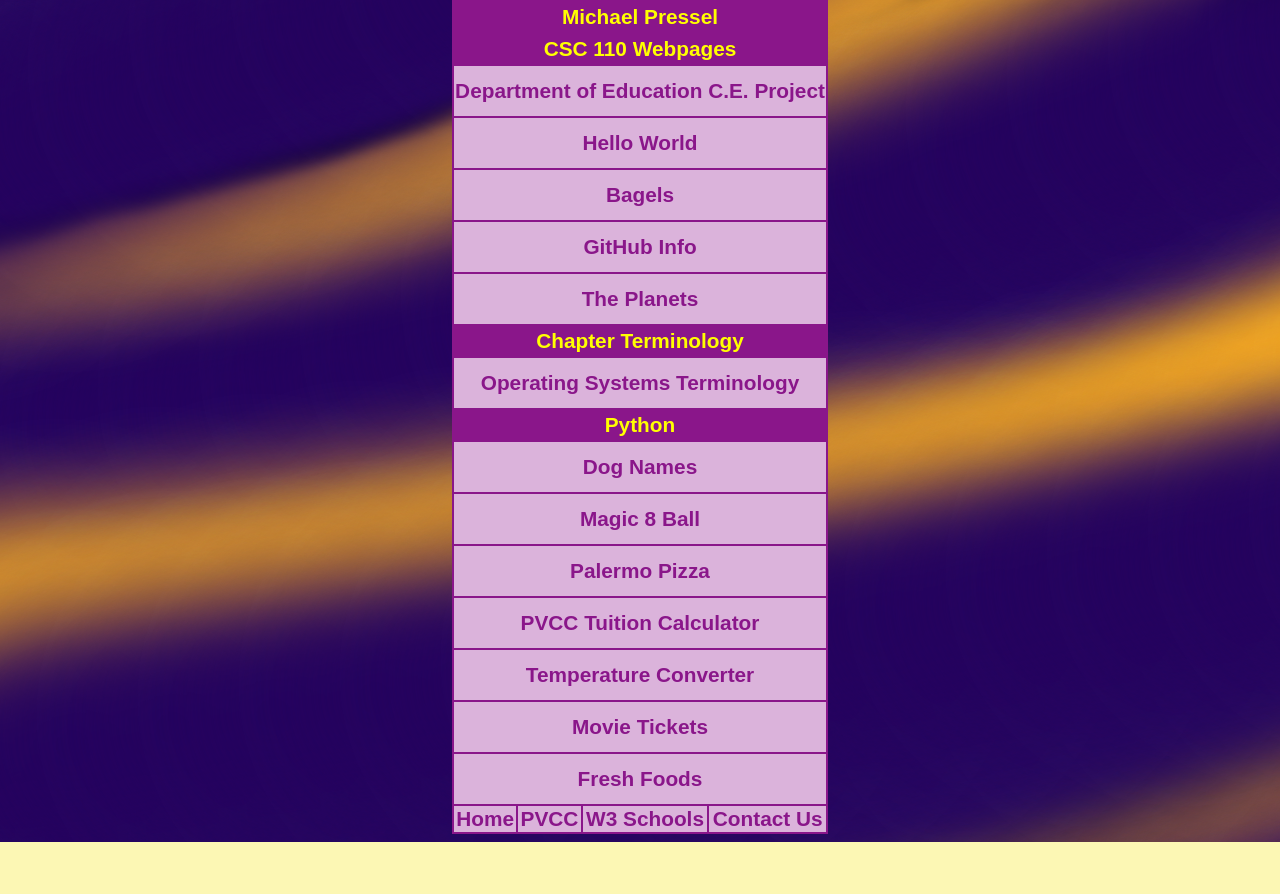
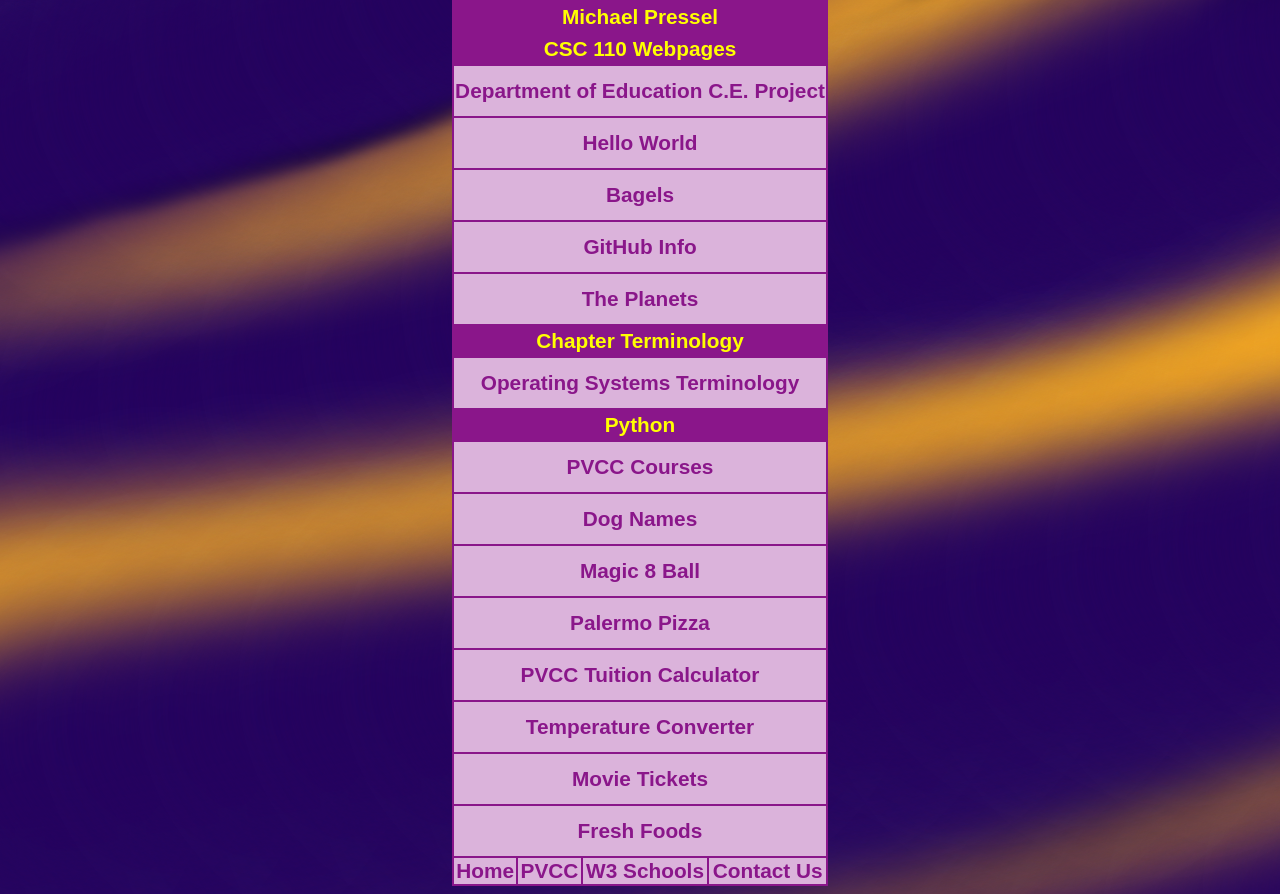
Before and after one commit to mpressel-pvcc/mpressel-pvcc.github.io, a plain HTML site: page index.html in a window 1280 px wide. Before the commit the page ends 842 px from the top, so only its background shows below. Drawn offline with Linux system fonts and the light colour scheme.

Commit message:
Update index.html

```diff
--- a/index.html
+++ b/index.html
@@ -72,6 +72,10 @@
           <th colspan="4">Python</th>
           </tr>
 
+	     <tr><td colspan="4">
+               <a href = "Courses.py">PVCC Courses</a>
+         </td></tr>
+
 	     	     <tr><td colspan="4">
                <a href = "DogNames.py">Dog Names</a>
          </td></tr>
```
